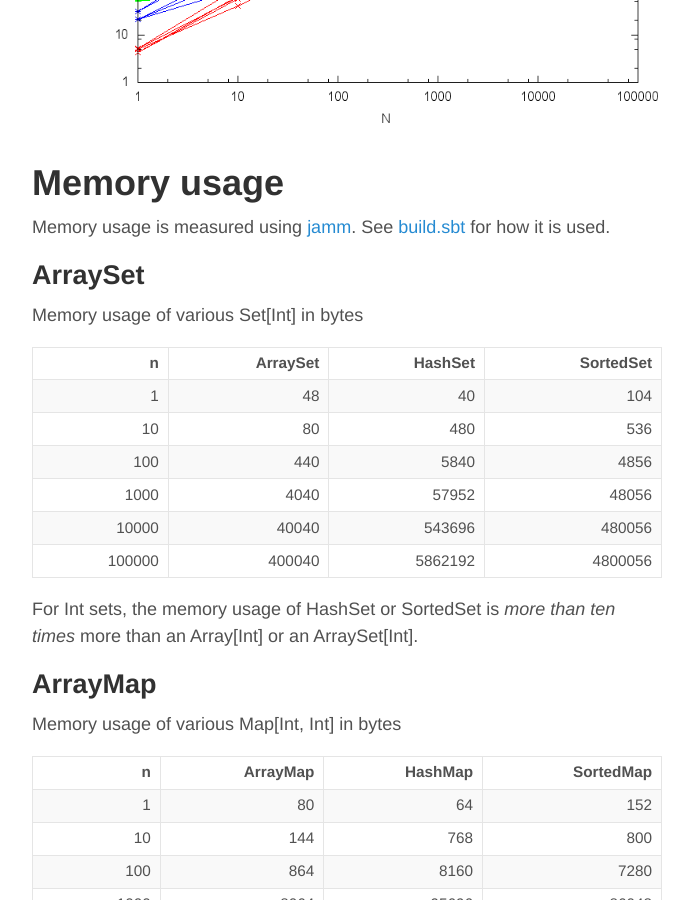
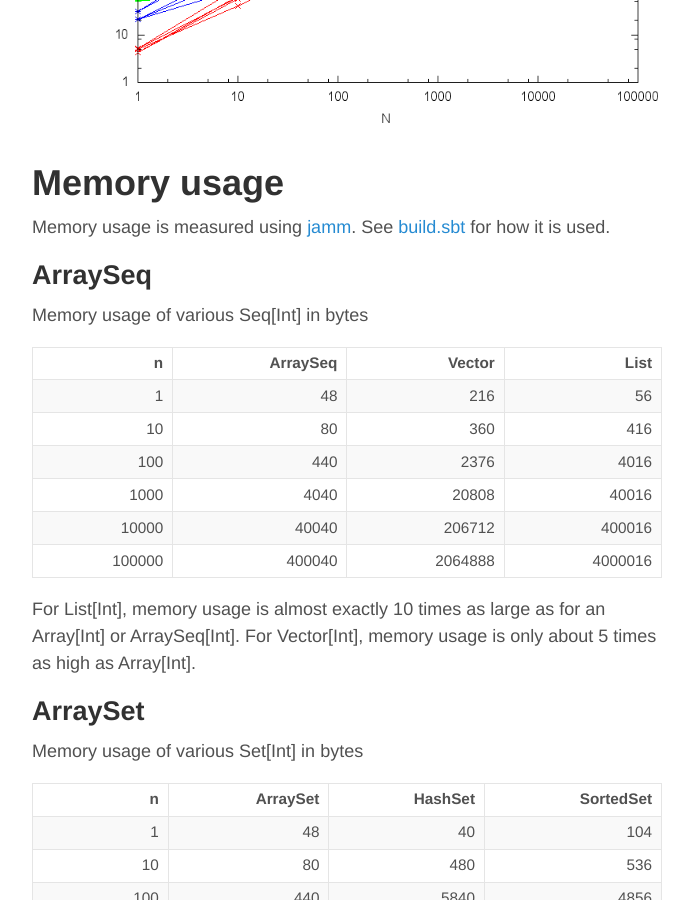
Before and after one commit to rklaehn/rklaehn.github.io, a Jekyll site: the page built from _posts/2015-12-18-array-based-immutable-collections.md, in a window 1280 px wide and 900 px high, scrolled down 4662 px. Shown: the whole window, without its empty margins (293-986 px from the left). Built offline with Jekyll 4.4.1, drawn with Linux system fonts in a browser that asks for light colours.

Commit message:
Update 2015-12-18-array-based-immutable-collections.md

```diff
--- a/_posts/2015-12-18-array-based-immutable-collections.md
+++ b/_posts/2015-12-18-array-based-immutable-collections.md
@@ -47,6 +47,21 @@ There are multiple lines because each benchmark is done multiple times for varyi
 
 Memory usage is measured using [jamm](https://github.com/jbellis/jamm). See [build.sbt](https://github.com/rklaehn/abc/blob/c9cb4f8ca8af6daa504869c5bfbe7d693032fa71/build.sbt#L127) for how it is used.
 
+## ArraySeq
+
+Memory usage of various Seq[Int] in bytes
+
+|n|ArraySeq|Vector|List|
+|--:|--:|--:|--:|
+| 1| 48| 216| 56|
+| 10| 80| 360| 416|
+| 100| 440| 2376| 4016|
+| 1000| 4040| 20808| 40016|
+| 10000| 40040| 206712| 400016|
+| 100000| 400040| 2064888| 4000016|
+
+For List[Int], memory usage is almost exactly 10 times as large as for an Array[Int] or ArraySeq[Int]. For Vector[Int], memory usage is only about 5 times as high as Array[Int].
+
 ## ArraySet
 
 Memory usage of various Set[Int] in bytes
```
